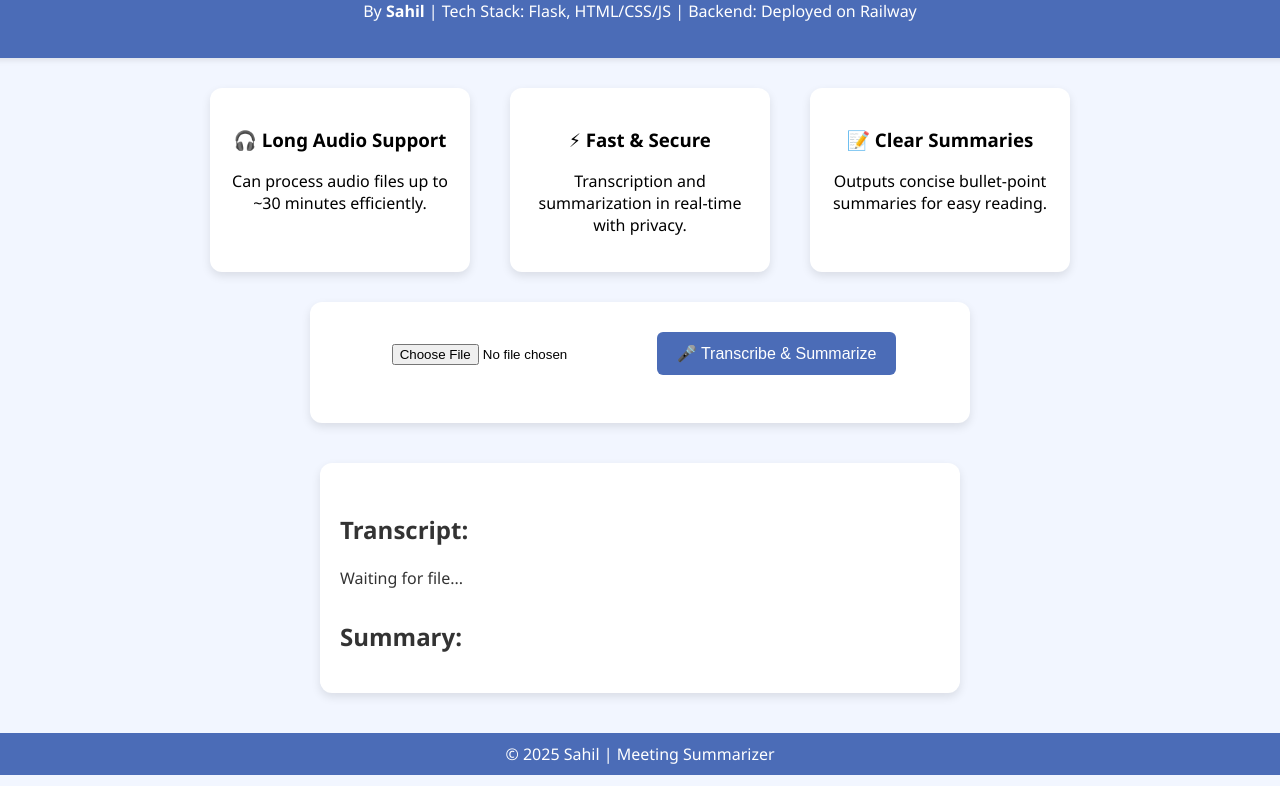
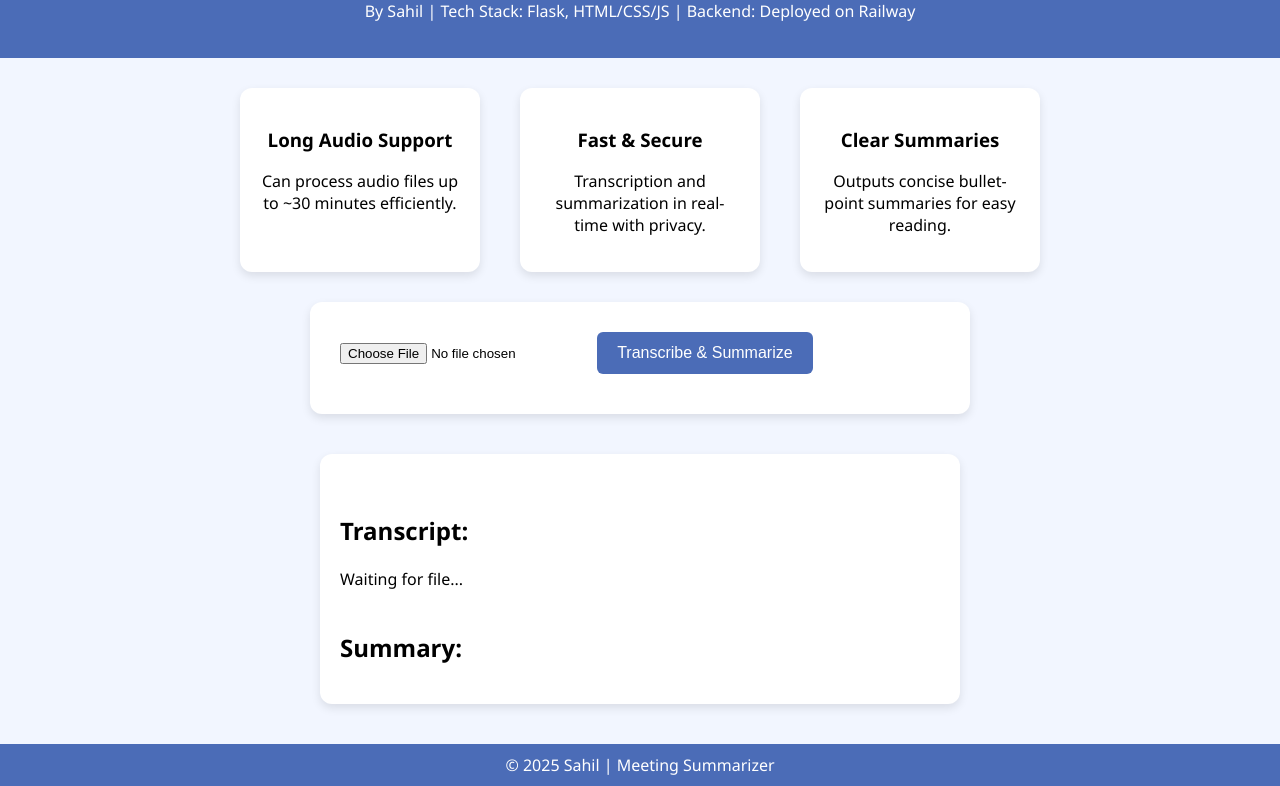
Before and after one commit to sahil070654/Meeting_Summarizer, a plain HTML site: page index.html in a window 1280 px wide. Shown: the part 79-865 px from the top of the page. Drawn offline with Linux system fonts and the light colour scheme.

Commit message:
Update index.html

```diff
--- a/index.html
+++ b/index.html
@@ -4,32 +4,106 @@
     <meta charset="UTF-8">
     <meta name="viewport" content="width=device-width, initial-scale=1.0">
     <title>Meeting Summarizer</title>
-    <link rel="stylesheet" href="style.css">
+    <style>
+        body {
+            font-family: 'Segoe UI', Tahoma, Geneva, Verdana, sans-serif;
+            background-color: #f2f6ff;
+            margin: 0;
+            padding: 0;
+            display: flex;
+            flex-direction: column;
+            align-items: center;
+        }
+        header {
+            background-color: #4b6cb7;
+            color: white;
+            width: 100%;
+            padding: 20px;
+            text-align: center;
+        }
+        h1 { margin: 0; font-size: 2em; }
+        h2 { margin-top: 40px; }
+        .features {
+            display: flex;
+            justify-content: center;
+            gap: 40px;
+            margin: 30px 0;
+            flex-wrap: wrap;
+        }
+        .feature-card {
+            background-color: white;
+            border-radius: 12px;
+            padding: 20px;
+            box-shadow: 0 4px 10px rgba(0,0,0,0.1);
+            width: 200px;
+            text-align: center;
+        }
+        .upload-section {
+            background-color: white;
+            padding: 30px;
+            border-radius: 12px;
+            box-shadow: 0 4px 10px rgba(0,0,0,0.1);
+            margin-bottom: 40px;
+            width: 90%;
+            max-width: 600px;
+        }
+        input[type="file"] { margin-bottom: 20px; }
+        button {
+            background-color: #4b6cb7;
+            color: white;
+            border: none;
+            padding: 12px 20px;
+            border-radius: 6px;
+            cursor: pointer;
+            font-size: 1em;
+        }
+        button:hover { background-color: #3a539b; }
+        .result-section {
+            background-color: #fff;
+            padding: 20px;
+            border-radius: 12px;
+            box-shadow: 0 4px 10px rgba(0,0,0,0.1);
+            margin-bottom: 40px;
+            width: 90%;
+            max-width: 600px;
+        }
+        #transcript, #summary {
+            white-space: pre-wrap; /* preserves line breaks */
+            line-height: 1.5;
+        }
+        footer {
+            background-color: #4b6cb7;
+            color: white;
+            padding: 10px;
+            width: 100%;
+            text-align: center;
+        }
+    </style>
 </head>
 <body>
     <header>
         <h1>Meeting Summarizer</h1>
-        <p>By <strong>Sahil</strong> | Tech Stack: Flask, HTML/CSS/JS | Backend: Deployed on Railway</p>
+        <p>By Sahil | Tech Stack: Flask, HTML/CSS/JS | Backend: Deployed on Railway</p>
     </header>
 
     <section class="features">
         <div class="feature-card">
-            <h3>🎧 Long Audio Support</h3>
+            <h3>Long Audio Support</h3>
             <p>Can process audio files up to ~30 minutes efficiently.</p>
         </div>
         <div class="feature-card">
-            <h3>⚡ Fast & Secure</h3>
+            <h3>Fast & Secure</h3>
             <p>Transcription and summarization in real-time with privacy.</p>
         </div>
         <div class="feature-card">
-            <h3>📝 Clear Summaries</h3>
+            <h3>Clear Summaries</h3>
             <p>Outputs concise bullet-point summaries for easy reading.</p>
         </div>
     </section>
 
     <div class="upload-section">
         <input type="file" id="audioFile" accept="audio/*">
-        <button id="uploadBtn">🎤 Transcribe & Summarize</button>
+        <button id="uploadBtn">Transcribe & Summarize</button>
     </div>
 
     <div class="result-section">
@@ -43,6 +117,43 @@
         &copy; 2025 Sahil | Meeting Summarizer
     </footer>
 
-    <script src="script.js"></script>
+    <script>
+        const backendURL = "https://meetingsummarizer-production.up.railway.app/summarize_audio";
+
+        document.getElementById("uploadBtn").addEventListener("click", async () => {
+            const fileInput = document.getElementById("audioFile");
+            if (fileInput.files.length === 0) {
+                alert("Please select an audio file");
+                return;
+            }
+
+            const file = fileInput.files[0];
+            const formData = new FormData();
+            formData.append("file", file);
+
+            // Clear previous results
+            document.getElementById("transcript").innerText = "Transcribing...";
+            document.getElementById("summary").innerText = "";
+
+            try {
+                const response = await fetch(backendURL, {
+                    method: "POST",
+                    body: formData
+                });
+
+                if (!response.ok) {
+                    throw new Error("Failed to summarize. Check backend logs.");
+                }
+
+                const data = await response.json();
+                document.getElementById("transcript").innerText = data.transcript;
+                document.getElementById("summary").innerText = data.summary;
+
+            } catch (error) {
+                document.getElementById("transcript").innerText = "";
+                document.getElementById("summary").innerText = "Error: " + error.message;
+            }
+        });
+    </script>
 </body>
 </html>
```
